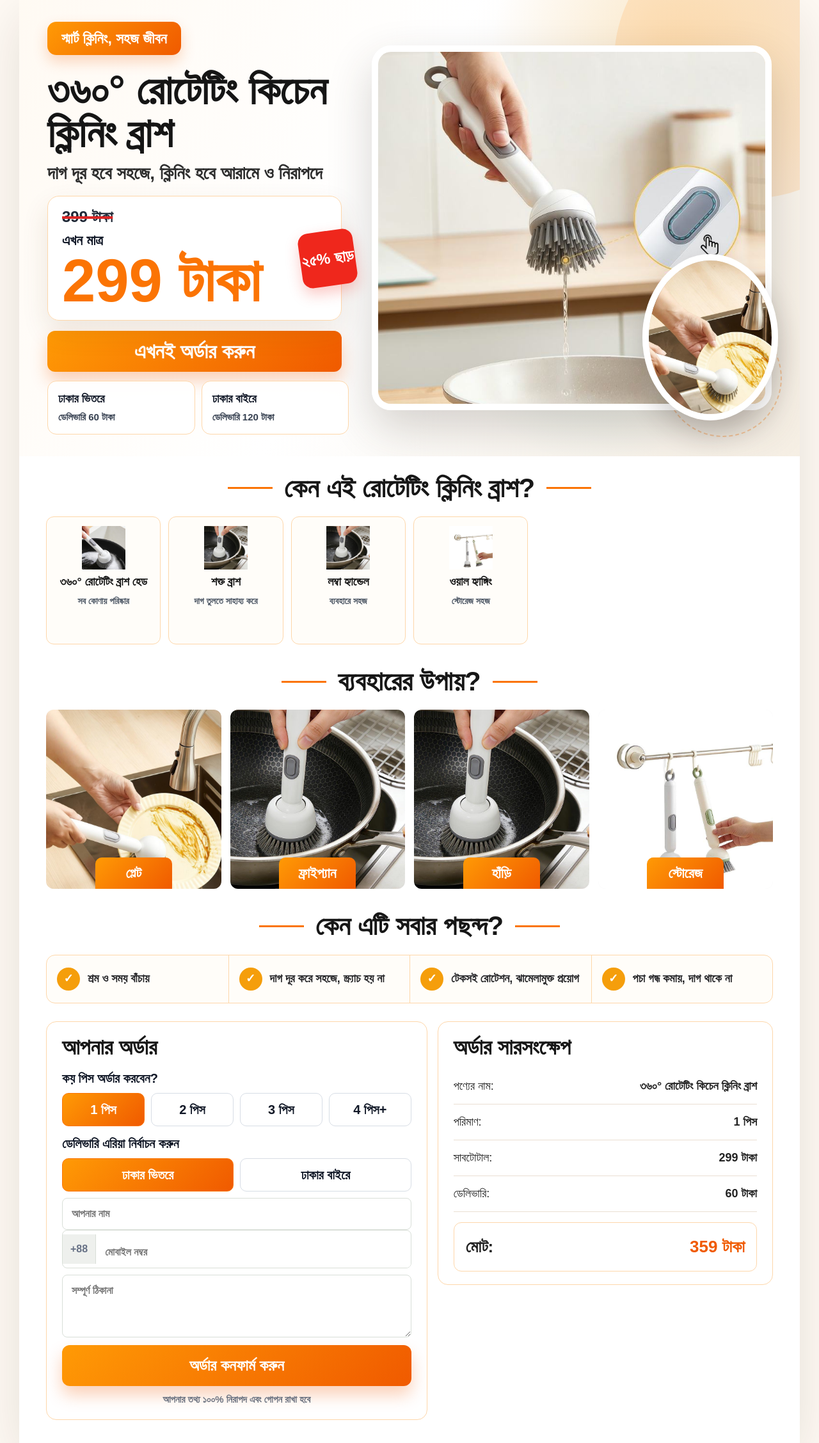
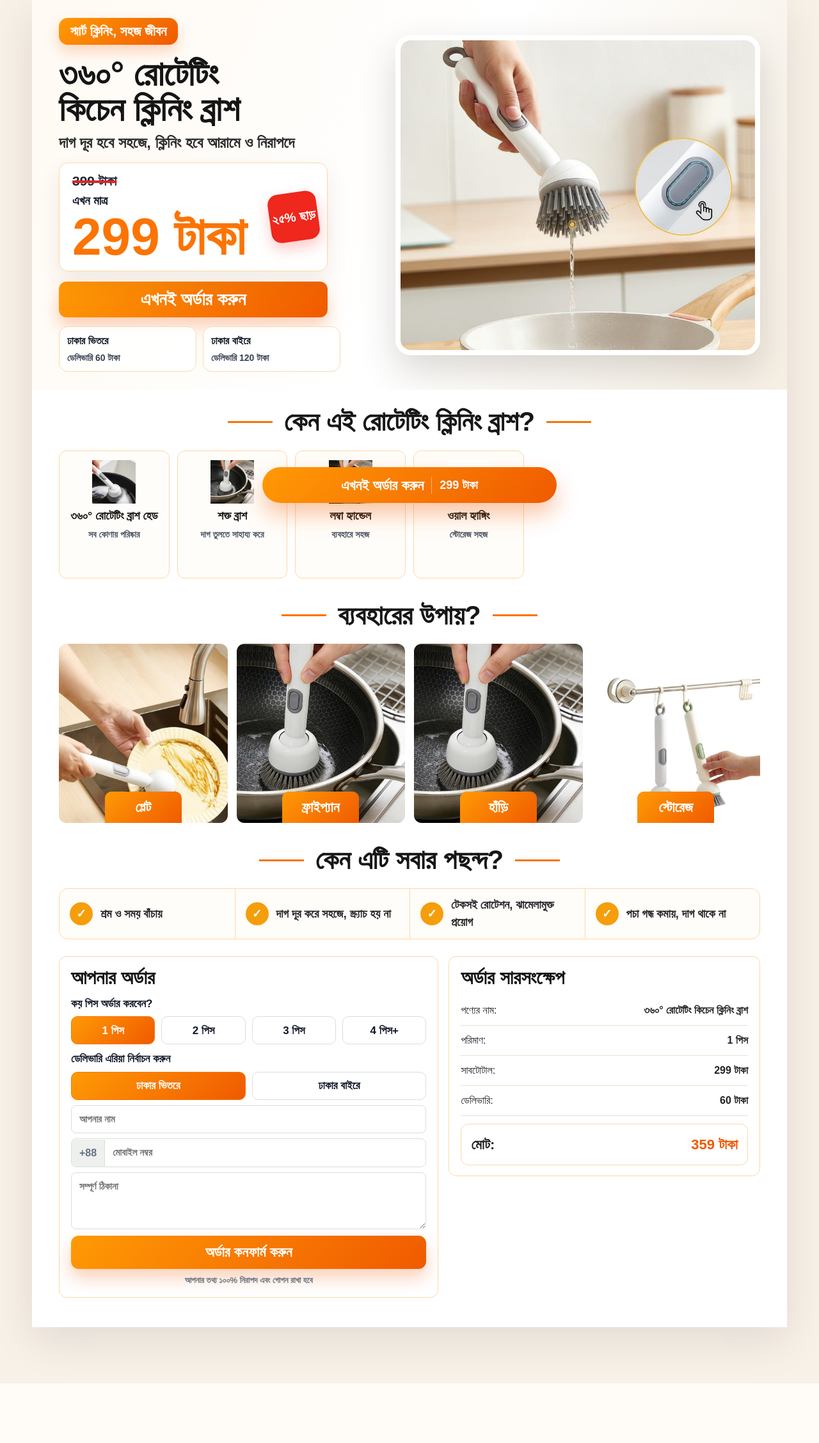
Before and after one commit to dotitsolution-ab/php-single-product-kitchen-brush, a PHP site: page / in a window 1280 px wide; the page is wider, and only the part inside the window is pictured. Shown: that part at 64% size. After the commit the page ends 2162 px from the top of that part, so only its background shows below. Run offline with PHP 8.4, Linux system fonts and the light colour scheme; data comes from the database, SQL or seed files in the repository; some libraries are stand-ins or nearby versions.

Commit message:
Refine landing hero and sticky order CTA

```diff
--- a/assets/css/styles.css
+++ b/assets/css/styles.css
@@ -748,7 +748,8 @@ select:focus {
 }
 
 .landing-body {
-    background: #fffaf4;
+    padding-bottom: 88px;
+    background: #f8f1e8;
 }
 
 .landing-body main {
@@ -756,101 +757,82 @@ select:focus {
 }
 
 .funnel {
-    width: min(1220px, 100%);
+    width: min(1180px, 100%);
     margin-inline: auto;
     background: #fff;
-    box-shadow: 0 24px 80px rgba(30, 24, 18, 0.12);
+    box-shadow: 0 20px 64px rgba(30, 24, 18, 0.1);
 }
 
 .funnel-hero {
     position: relative;
     overflow: hidden;
-    min-height: 650px;
+    min-height: 560px;
     display: grid;
-    grid-template-columns: minmax(380px, 0.86fr) minmax(460px, 1.14fr);
-    gap: 36px;
+    grid-template-columns: minmax(360px, 0.92fr) minmax(440px, 1.08fr);
+    gap: 40px;
     align-items: center;
-    padding: 34px 44px 34px;
-    background:
-        radial-gradient(circle at 84% 12%, rgba(245, 158, 11, 0.2), transparent 24%),
-        radial-gradient(circle at 74% 70%, rgba(13, 148, 136, 0.1), transparent 22%),
-        linear-gradient(115deg, #fffaf3 0%, #fff 46%, #f6efe4 100%);
+    padding: 28px 42px 28px;
+    background: linear-gradient(112deg, #fffaf3 0%, #fff 54%, #f6efe4 100%);
 }
 
-.funnel-hero::before {
-    content: "";
-    position: absolute;
-    right: -140px;
-    top: -120px;
-    width: 430px;
-    height: 430px;
-    border-radius: 50%;
-    background: rgba(255, 137, 9, 0.14);
-}
-
+.funnel-hero::before,
 .funnel-hero::after {
-    content: "";
-    position: absolute;
-    right: 28px;
-    bottom: 30px;
-    width: 180px;
-    height: 180px;
-    border: 2px dashed rgba(251, 116, 4, 0.32);
-    border-radius: 50%;
+    display: none;
 }
 
 .funnel-copy {
     position: relative;
     z-index: 3;
-    max-width: 540px;
+    max-width: 500px;
 }
 
 .funnel-badge {
     display: inline-flex;
     align-items: center;
-    min-height: 52px;
-    padding: 0 22px;
+    min-height: 42px;
+    padding: 0 18px;
     border-radius: 14px;
     color: #fff;
     background: linear-gradient(135deg, #ff9a05, #f05a00);
-    font-size: clamp(18px, 2.2vw, 23px);
+    font-size: clamp(17px, 1.9vw, 21px);
     font-weight: 900;
     box-shadow: 0 10px 22px rgba(240, 90, 0, 0.24);
 }
 
 .funnel-copy h1 {
-    max-width: 520px;
-    margin: 22px 0 12px;
+    max-width: 480px;
+    margin: 18px 0 10px;
     color: #151515;
-    font-size: clamp(44px, 5vw, 68px);
-    line-height: 1.04;
+    font-size: clamp(40px, 4.2vw, 56px);
+    line-height: 1.02;
     letter-spacing: 0;
+    text-wrap: balance;
 }
 
 .funnel-copy p {
-    max-width: 500px;
-    margin: 0 0 18px;
+    max-width: 440px;
+    margin: 0 0 16px;
     color: #2d2d2d;
-    font-size: clamp(20px, 2.45vw, 28px);
+    font-size: clamp(19px, 2vw, 24px);
     font-weight: 800;
     line-height: 1.25;
 }
 
 .offer-card {
     position: relative;
-    width: min(460px, 100%);
+    width: min(420px, 100%);
     display: grid;
     gap: 2px;
     border: 1px solid #fed7aa;
-    border-radius: 18px;
-    padding: 14px 22px 16px;
+    border-radius: 14px;
+    padding: 12px 20px 14px;
     background: rgba(255, 255, 255, 0.96);
-    box-shadow: 0 18px 42px rgba(103, 69, 28, 0.12);
+    box-shadow: 0 14px 34px rgba(103, 69, 28, 0.1);
 }
 
 .offer-card del {
     color: #1f2937;
-    font-size: 24px;
+    font-size: 21px;
     font-weight: 900;
     text-decoration-thickness: 4px;
     text-decoration-color: #dc2626;
@@ -858,29 +840,29 @@ select:focus {
 
 .offer-card span {
     color: #111827;
-    font-size: 22px;
+    font-size: 19px;
     font-weight: 900;
 }
 
 .offer-card strong {
     color: #fb7404;
-    font-size: clamp(62px, 8.6vw, 94px);
+    font-size: clamp(58px, 7vw, 82px);
     line-height: 0.96;
     font-weight: 900;
 }
 
 .offer-card em {
     position: absolute;
-    right: -22px;
+    right: 14px;
     top: 50%;
-    width: 86px;
-    height: 86px;
+    width: 76px;
+    height: 76px;
     display: grid;
     place-items: center;
     border-radius: 16px;
     color: #fff;
     background: #ef271c;
-    font-size: 24px;
+    font-size: 20px;
     font-style: normal;
     font-weight: 900;
     transform: translateY(-50%) rotate(-8deg);
@@ -889,8 +871,8 @@ select:focus {
 
 .funnel-cta,
 .funnel-submit {
-    width: min(460px, 100%);
-    min-height: 64px;
+    width: min(420px, 100%);
+    min-height: 56px;
     display: inline-flex;
     align-items: center;
     justify-content: center;
@@ -900,12 +882,12 @@ select:focus {
     color: #fff;
     background: linear-gradient(135deg, #ff9a05, #f05a00);
     box-shadow: 0 14px 26px rgba(240, 90, 0, 0.28);
-    font-size: clamp(22px, 2.8vw, 32px);
+    font-size: clamp(21px, 2.4vw, 28px);
     font-weight: 900;
 }
 
 .delivery-strip {
-    width: min(520px, 100%);
+    width: min(440px, 100%);
     display: grid;
     grid-template-columns: 1fr 1fr;
     margin-top: 14px;
@@ -918,7 +900,7 @@ select:focus {
 .delivery-strip div {
     display: grid;
     gap: 4px;
-    padding: 14px 16px;
+    padding: 10px 12px;
     border: 1px solid #fed7aa;
     border-radius: 14px;
     background: rgba(255, 255, 255, 0.92);
@@ -930,42 +912,35 @@ select:focus {
 
 .delivery-strip strong {
     color: #111827;
-    font-size: 18px;
+    font-size: 16px;
 }
 
 .delivery-strip span {
     color: #374151;
-    font-size: 15px;
+    font-size: 14px;
     font-weight: 800;
 }
 
 .hero-product {
     position: relative;
     z-index: 2;
-    min-height: 570px;
-    display: block;
+    min-height: 500px;
+    display: flex;
+    align-items: center;
 }
 
 .hero-main-img {
     width: 100%;
-    height: 570px;
-    border: 10px solid #fff;
-    border-radius: 30px;
+    height: min(500px, 52vw);
+    border: 8px solid #fff;
+    border-radius: 24px;
     object-fit: cover;
     object-position: center;
-    box-shadow: 0 28px 70px rgba(54, 44, 34, 0.2);
+    box-shadow: 0 22px 56px rgba(54, 44, 34, 0.18);
 }
 
 .hero-demo-img {
-    position: absolute;
-    right: -10px;
-    bottom: -16px;
-    width: min(214px, 34%);
-    aspect-ratio: 1 / 1;
-    border: 10px solid #fff;
-    border-radius: 50%;
-    object-fit: cover;
-    box-shadow: 0 20px 42px rgba(42, 34, 26, 0.22);
+    display: none;
 }
 
 .funnel-section {
@@ -1102,29 +1077,29 @@ select:focus {
 
 .funnel-order {
     display: grid;
-    grid-template-columns: minmax(0, 1fr) minmax(340px, 0.88fr);
+    grid-template-columns: minmax(0, 1fr) minmax(320px, 0.82fr);
     gap: 16px;
-    padding: 20px 42px 36px;
+    padding: 18px 42px 46px;
 }
 
 .order-card {
     border: 1px solid #fed7aa;
-    border-radius: 16px;
-    padding: 20px 24px;
+    border-radius: 12px;
+    padding: 16px 18px;
     background: #fff;
 }
 
 .order-card h2 {
     justify-content: flex-start;
-    margin-bottom: 14px;
-    font-size: clamp(24px, 3.2vw, 34px);
+    margin-bottom: 10px;
+    font-size: clamp(22px, 2.6vw, 30px);
     text-align: left;
 }
 
 .form-label {
-    margin: 12px 0 8px;
+    margin: 10px 0 7px;
     color: #111827;
-    font-size: 20px;
+    font-size: 17px;
     font-weight: 900;
 }
 
@@ -1149,14 +1124,14 @@ select:focus {
 }
 
 .pill-options span {
-    min-height: 52px;
+    min-height: 44px;
     display: grid;
     place-items: center;
     border: 1px solid #d7dde5;
     border-radius: 10px;
     background: #fff;
     color: #111827;
-    font-size: 20px;
+    font-size: 17px;
     font-weight: 900;
     cursor: pointer;
 }
@@ -1167,21 +1142,39 @@ select:focus {
     background: linear-gradient(135deg, #ff9a05, #f05a00);
 }
 
-.order-card input,
-.order-card textarea {
-    margin-top: 10px;
+.order-card > label > input,
+.order-card textarea,
+.order-card .phone-field {
+    margin-top: 8px;
+}
+
+.order-card > label > input,
+.order-card textarea,
+.order-card .phone-field input {
+    padding: 10px 12px;
+    border-radius: 8px;
+    font-size: 15px;
+}
+
+.order-card .phone-field input {
+    margin-top: 0;
+}
+
+.order-card .phone-prefix {
+    min-height: 42px;
 }
 
 .funnel-submit {
     width: 100%;
-    margin-top: 12px;
-    font-size: 24px;
+    margin-top: 10px;
+    min-height: 52px;
+    font-size: 22px;
 }
 
 .secure-note {
-    margin: 10px 0 0;
+    margin: 8px 0 0;
     color: #6b7280;
-    font-size: 15px;
+    font-size: 13px;
     font-weight: 800;
     text-align: center;
 }
@@ -1197,9 +1190,9 @@ select:focus {
     justify-content: space-between;
     gap: 14px;
     border-bottom: 1px solid #eadfd2;
-    padding: 14px 0;
+    padding: 11px 0;
     color: #222;
-    font-size: 18px;
+    font-size: 16px;
 }
 
 .summary-row strong,
@@ -1210,14 +1203,47 @@ select:focus {
 .summary-total {
     border: 1px solid #fed7aa;
     border-radius: 12px;
-    margin-top: 16px;
-    padding: 18px;
-    font-size: 26px;
+    margin-top: 12px;
+    padding: 15px;
+    font-size: 22px;
     font-weight: 900;
 }
 
 .summary-total strong {
     color: #f05a00;
+}
+
+.sticky-order-cta {
+    position: fixed;
+    left: 50%;
+    bottom: 14px;
+    z-index: 50;
+    width: min(460px, calc(100% - 24px));
+    min-height: 56px;
+    display: inline-flex;
+    align-items: center;
+    justify-content: center;
+    gap: 12px;
+    border-radius: 999px;
+    color: #fff;
+    background: linear-gradient(135deg, #ff9a05, #f05a00);
+    box-shadow: 0 18px 34px rgba(240, 90, 0, 0.34);
+    font-size: 22px;
+    font-weight: 900;
+    transform: translateX(-50%);
+}
+
+.sticky-order-cta strong {
+    color: #fff;
+    padding-left: 12px;
+    border-left: 1px solid rgba(255, 255, 255, 0.42);
+    font-size: 18px;
+}
+
+@media print {
+    .sticky-order-cta {
+        display: none;
+    }
 }
 
 @media (max-width: 980px) {
@@ -1226,12 +1252,21 @@ select:focus {
         grid-template-columns: 1fr;
     }
 
+    .funnel-hero {
+        gap: 24px;
+        padding: 26px 24px 22px;
+    }
+
+    .funnel-copy {
+        max-width: none;
+    }
+
     .hero-product {
         min-height: auto;
     }
 
     .hero-main-img {
-        height: min(560px, 72vw);
+        height: min(520px, 72vw);
     }
 
     .feature-grid {
@@ -1269,7 +1304,7 @@ select:focus {
     }
 
     .funnel-copy h1 {
-        font-size: 38px;
+        font-size: 36px;
     }
 
     .offer-card em {
@@ -1303,4 +1338,20 @@ select:focus {
     .usage-card img {
         min-height: 220px;
     }
+
+    .hero-main-img {
+        height: min(430px, 88vw);
+        border-width: 6px;
+        border-radius: 18px;
+    }
+
+    .sticky-order-cta {
+        bottom: 10px;
+        min-height: 52px;
+        font-size: 20px;
+    }
+
+    .sticky-order-cta strong {
+        font-size: 16px;
+    }
 }
--- a/index.php
+++ b/index.php
@@ -45,7 +45,6 @@ require BASE_PATH . '/includes/header.php';
     $reasons = landing_rows('reason_rows', ['title']);
     $heroTitle = landing_value('hero_title');
     $heroImage = image_src(landing_image_value('hero_image_url'), (string)$product['image_url']);
-    $demoImage = image_src(landing_image_value('demo_image_url'), 'assets/images/kitchen-brush-plate-demo.jpg');
     ?>
     <section class="funnel">
         <div class="funnel-hero">
@@ -79,9 +78,6 @@ require BASE_PATH . '/includes/header.php';
 
             <div class="hero-product">
                 <img class="hero-main-img" src="<?= e($heroImage) ?>" alt="<?= e($product['name']) ?>" loading="eager" width="760" height="760">
-                <?php if ($demoImage !== ''): ?>
-                    <img class="hero-demo-img" src="<?= e($demoImage) ?>" alt="Product demo" loading="lazy" width="260" height="260">
-                <?php endif; ?>
             </div>
         </div>
 
@@ -187,6 +183,10 @@ require BASE_PATH . '/includes/header.php';
                 <div class="summary-total"><span>মোট:</span><strong data-summary-total><?= e(taka(((float)$product['price'] * $quantity) + (float)$deliveryOptions[$selectedDelivery]['charge'])) ?></strong></div>
             </aside>
         </section>
+        <a class="sticky-order-cta" href="#checkout">
+            <span><?= e(landing_value('cta_text')) ?></span>
+            <strong><?= e(taka($product['price'])) ?></strong>
+        </a>
     </section>
 <?php endif; ?>
 
```
